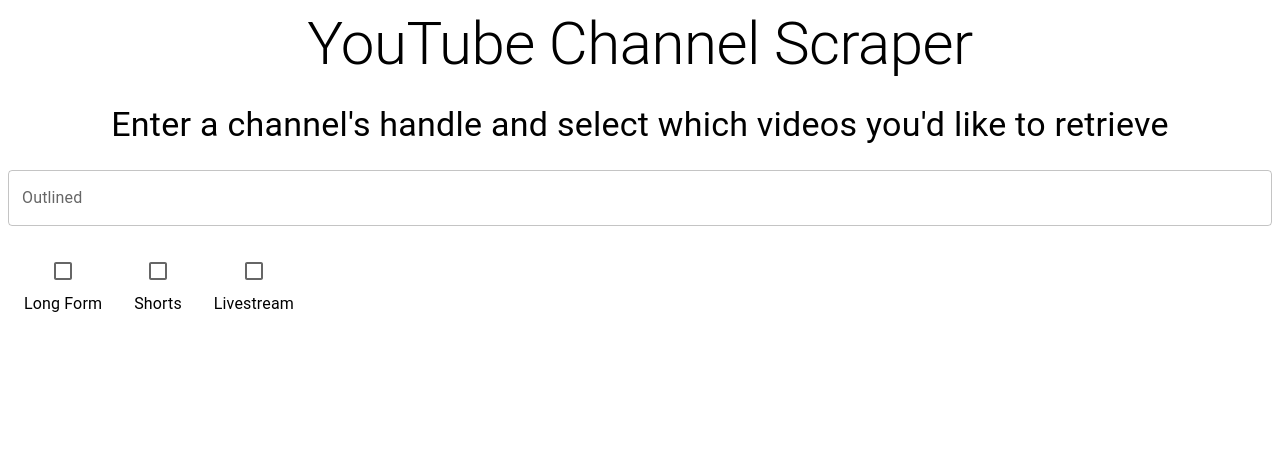
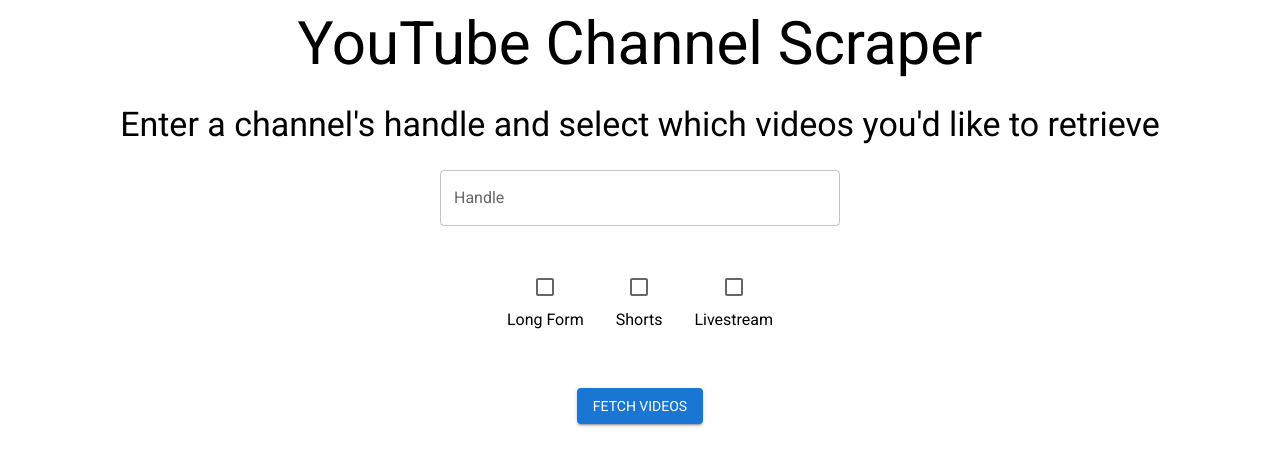
Before and after one commit to sinopolimonopoly/yt-scraper-app, a React (Vite) app: page / in a window 1280 px wide. Shown: the top 466 px of the page. Built offline with nearby package versions, Linux system fonts and the light colour scheme.

Commit message:
First UI and logic

```diff
--- a/package.json
+++ b/package.json
@@ -10,6 +10,7 @@
   "dependencies": {
     "@emotion/react": "^11.14.0",
     "@emotion/styled": "^11.14.0",
+    "@fontsource/roboto": "^5.2.5",
     "@mui/material": "^7.1.0",
     "dotenv": "^16.5.0",
     "react": "^19.1.0",
--- a/src/Menu.tsx
+++ b/src/Menu.tsx
@@ -1,8 +1,58 @@
-import * as React from 'react';
+import React, { useState } from 'react';
 import { Button, Grid, Typography, TextField, Checkbox } from '@mui/material';
 import { FormControl, FormGroup, FormControlLabel } from '@mui/material';
+import { Dialog, DialogTitle, DialogContent, DialogActions } from '@mui/material';
+import { Divider } from '@mui/material';
+
+import '@fontsource/roboto';
 
 export default function Menu() {
+    const [openConfirm, setOpenConfirm] = useState(false);
+    const [handle, setHandle] = useState("");
+    const [selectedTypes, setSelectedTypes] = useState({
+        long: false,
+        short: false,
+        live: false
+    });
+
+    const isFormValid = handle.trim() !== "" && Object.values(selectedTypes).some(Boolean);
+
+    const handleClickOpen = () => {
+        setOpenConfirm(true);
+    }
+
+    const handleClose = () => {
+        setOpenConfirm(false);
+    }
+
+    const runDaScript = () => {
+        console.log("Retrieving videos");
+
+        setOpenConfirm(false);
+    }
+
+    const handleCheckboxChange = (event: React.ChangeEvent<HTMLInputElement>) => {
+        setSelectedTypes({
+            ...selectedTypes,
+            [event.target.name]: event.target.checked
+        });
+    };
+
+    const getSelectedTypes = () => {
+        const labels = {
+            long: 'Long Form',
+            short: 'Shorts',
+            live: 'Livestreams'
+        };
+
+        const selected = Object.entries(selectedTypes)
+            .filter(([_, isChecked]) => isChecked)
+            .map(([key]) => labels[key as keyof typeof labels]);
+
+        return selected.join(' & ');
+    }
+
+
     return (
         <div>
             <Grid container spacing={3}>
@@ -16,32 +66,95 @@
                         Enter a channel's handle and select which videos you'd like to retrieve
                     </Typography>
                 </Grid>
-                <Grid size={12}>
-                    <TextField fullWidth id="channel-handle" label="Outlined" variant="outlined"/>
+                <Grid size={12} justifyContent="center" display={"flex"}>
+                    <TextField fullWidth
+                        id="channel-handle"
+                        label="Handle"
+                        variant="outlined"
+                        onChange={(e) => setHandle(e.target.value)}
+                        sx={{ width: '400px' }}
+                    />
                 </Grid>
+                <Grid size={12} container justifyContent="center">
                     <FormControl component="fieldset">
-                    <FormGroup aria-label="upload-type" row>
+                        <FormGroup aria-label="upload-type" row sx={{ justifyContent: "center"}}>
                             <FormControlLabel
-                            value="bottom"
-                            control={<Checkbox />}
+                                value="longs"
+                                control={<Checkbox checked={selectedTypes.long} onChange={handleCheckboxChange} name="long"/>}
                                 label="Long Form"
                                 labelPlacement="bottom"
+                                sx={{ alignItems: "center", margin: 2 }}
                             />
                             <FormControlLabel
-                            value="asdadsasd"
-                            control={<Checkbox />}
+                                value="shorts"
+                                control={<Checkbox checked={selectedTypes.short} onChange={handleCheckboxChange} name="short"/>}
                                 label="Shorts"
                                 labelPlacement="bottom"
+                                sx={{ alignItems: "center", margin: 2 }}
                             />
                             <FormControlLabel
-                            value="asdadsasd"
-                            control={<Checkbox />}
+                                value="livestreams"
+                                control={<Checkbox checked={selectedTypes.live} onChange={handleCheckboxChange} name="live"/>}
                                 label="Livestream"
                                 labelPlacement="bottom"
+                                sx={{ alignItems: "center", margin: 2 }}
                             />
                         </FormGroup>
                     </FormControl>
                 </Grid>
+                <Grid size={12} container justifyContent="center" mt={2}>
+                    <Button variant="contained" color="primary" onClick={handleClickOpen}>
+                        Fetch Videos
+                    </Button>
+                </Grid>
+
+                <Dialog
+                    open={openConfirm}
+                    onClose={handleClose}
+                    sx={{ '& .MuiDialogTitle-root, & .MuiDialogContent-root, & .MuiDialogActions-root': {
+                            fontFamily: 'Roboto, Arial, sans-serif',
+                        }
+                    }}
+                >
+                    <DialogTitle>Verify Request</DialogTitle>
+                        { isFormValid ? (
+                        <>
+                            <DialogContent>
+                                Are you sure you want to retrieve the following from channel @<strong>{handle}</strong>?
+                            </DialogContent>
+                            <Divider />
+                            <DialogContent>
+                                {getSelectedTypes()}
+                            </DialogContent>
+                        </>
+                        ) :
+                        <>
+                            <DialogContent>
+                                Enter a YouTube channel handle and select an upload type to fetch results
+                            </DialogContent>
+                        </>
+                        }
+                    <DialogActions>
+                        { isFormValid ? (
+                            <>
+                                <Button onClick={() => setOpenConfirm(false)} color="error">
+                                    Cancel
+                                </Button>
+                                <Button onClick={runDaScript} color="primary">
+                                    Fetch Videos
+                                </Button>
+                            </>
+                        ) : (
+                            <>
+                                <Button onClick={() => setOpenConfirm(false)}>
+                                    Close
+                                </Button>
+                            </>
+                            )
+                        }
+                    </DialogActions>
+                </Dialog>
+            </Grid>
         </div>
     )
 }
--- a/src/main.tsx
+++ b/src/main.tsx
@@ -2,9 +2,14 @@
 import ReactDOM from 'react-dom/client';
 import App from './App';
 import './index.css';
+import '@fontsource/roboto';
+import { ThemeProvider } from '@mui/material';
+import theme from './theme';
 
 ReactDOM.createRoot(document.getElementById('root')!).render(
     <React.StrictMode>
-        <App />
+        <ThemeProvider theme={theme}>
+            <App />
+        </ThemeProvider>
     </React.StrictMode>
 );
--- /dev/null
+++ b/src/theme.ts
@@ -0,0 +1,8 @@
+import { createTheme } from "@mui/material";
+const theme = createTheme({
+    typography: {
+        fontFamily: 'Roboto'
+    }
+});
+
+export default theme;
```
Also changed, not shown: 1 other file (tests, documents, lock files or other folders). Lines whose indentation alone changed are shown as unchanged.
